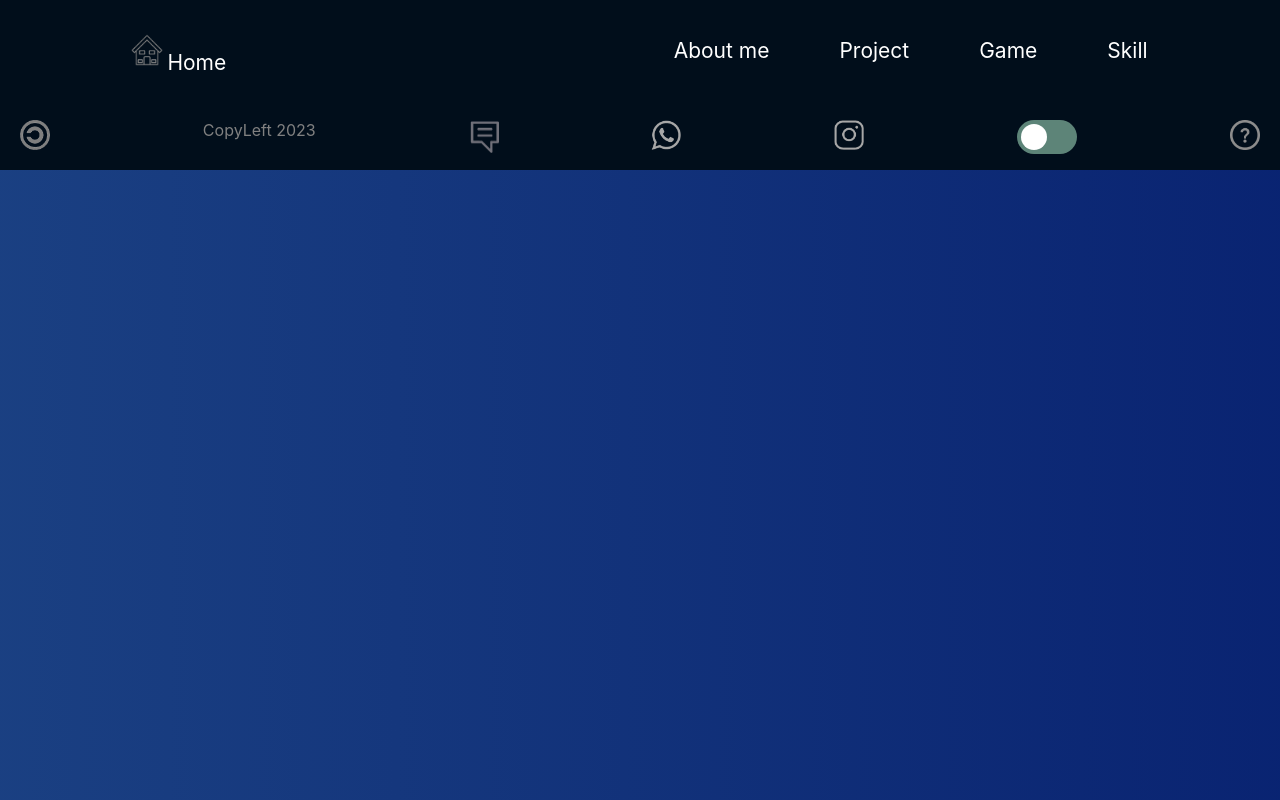
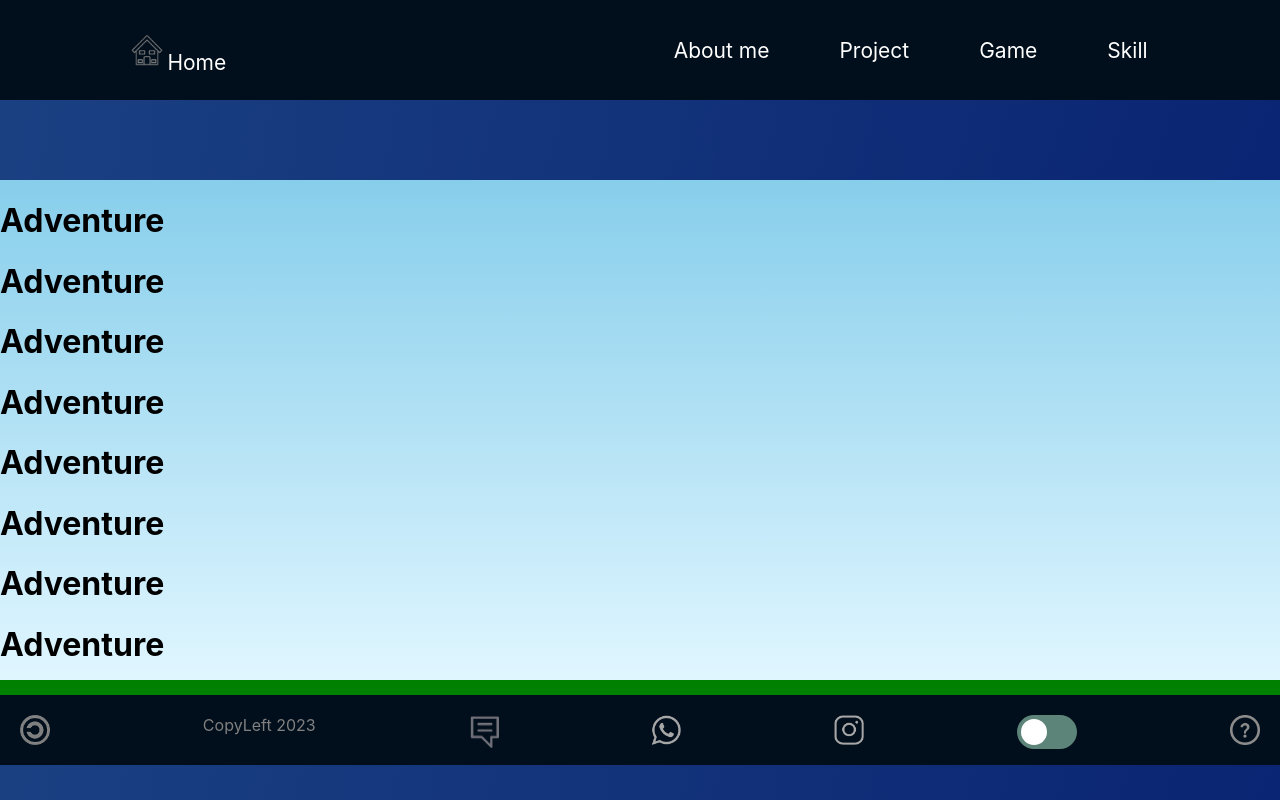
Before and after one commit to SindeCorreia/Portifolio, a React (Create React App) app: page /Adventure in a window 1280 px wide. Built offline with nearby package versions, Linux system fonts and the light colour scheme.

Commit message:
games routes

```diff
--- a/src/App.js
+++ b/src/App.js
@@ -7,6 +7,11 @@ import Help from './Components/Help/Help';
 import Home from './Components/Home/Home';
 import Footer from './Components/Footer/Footer';
 import Simon from './Components/Game/Simon/Simon';
+import Cups from './Components/Game/Cups/Cups';
+import Target from './Components/Game/Target/Target';
+import Quiz from './Components/Game/Quiz/Quiz';
+import Adventure from './Components/Game/Adventure/Adventure';
+
 import './App.css';
 
 const App = () => {
@@ -18,6 +23,10 @@ const App = () => {
           <Route path="/feedback" element={<Feedback />} />
           <Route path="/Help" element={<Help />} />
           <Route path="/Simon" element={<Simon />} />
+          <Route path="/Cups" element={<Cups />} />
+          <Route path="/Target" element={<Target />} />
+          <Route path="/Quiz" element={<Quiz />} />
+          <Route path="/Adventure" element={<Adventure />} />
         </Routes>
       <Footer />
     </div>
--- a/src/Components/Game/Adventure/Adventure.jsx
+++ b/src/Components/Game/Adventure/Adventure.jsx
@@ -5,6 +5,20 @@ return(
     <div className="AdventureGameBoard" >
     <div className="game-board">
      <h1>Adventure</h1>
+     <h1>Adventure</h1>
+     <h1>Adventure</h1>
+     <h1>Adventure</h1>
+     <h1>Adventure</h1>
+     <h1>Adventure</h1>
+     <h1>Adventure</h1>
+     <h1>Adventure</h1>
+     <h1>Adventure</h1>
+     <h1>Adventure</h1>
+     <h1>Adventure</h1>
+     <h1>Adventure</h1>
+     <h1>Adventure</h1>
+     <h1>Adventure</h1>
+
     </div>
   </div>
     )
--- a/src/Components/Game/Cups/Cups.jsx
+++ b/src/Components/Game/Cups/Cups.jsx
@@ -7,6 +7,19 @@ import "./Cups.css";
       <div className="CupsGameBoard" >
         <div className="game-board">
          <h1>Cups</h1>
+         <h1>Cups</h1>
+         <h1>Cups</h1>
+         <h1>Cups</h1>
+         <h1>Cups</h1>
+         <h1>Cups</h1>
+         <h1>Cups</h1>
+         <h1>Cups</h1>
+         <h1>Cups</h1>
+         <h1>Cups</h1>
+         <h1>Cups</h1>
+         <h1>Cups</h1>
+         <h1>Cups</h1>
+
         </div>
       </div>
     );
--- a/src/Components/Game/Quiz/Quiz.jsx
+++ b/src/Components/Game/Quiz/Quiz.jsx
@@ -5,6 +5,19 @@ return(
     <div className="QuizGameBoard" >
     <div className="game-board">
      <h1>Quiz</h1>
+     <h1>Quiz</h1>
+     <h1>Quiz</h1>
+     <h1>Quiz</h1>
+     <h1>Quiz</h1>
+     <h1>Quiz</h1>
+     <h1>Quiz</h1>
+     <h1>Quiz</h1>
+     <h1>Quiz</h1>
+     <h1>Quiz</h1>
+     <h1>Quiz</h1>
+     <h1>Quiz</h1>
+     <h1>Quiz</h1>
+
     </div>
   </div>
     )
--- a/src/Components/Game/Target/Target.jsx
+++ b/src/Components/Game/Target/Target.jsx
@@ -7,6 +7,19 @@ import "./Target.css";
       <div className="TargetGameBoard" >
         <div className="game-board">
          <h1>Targeat</h1>
+         <h1>Targeat</h1>
+         <h1>Targeat</h1>
+         <h1>Targeat</h1>
+         <h1>Targeat</h1>
+         <h1>Targeat</h1>
+         <h1>Targeat</h1>
+         <h1>Targeat</h1>
+         <h1>Targeat</h1>
+         <h1>Targeat</h1>
+         <h1>Targeat</h1>
+         <h1>Targeat</h1>
+         <h1>Targeat</h1>
+
         </div>
       </div>
     );
```
